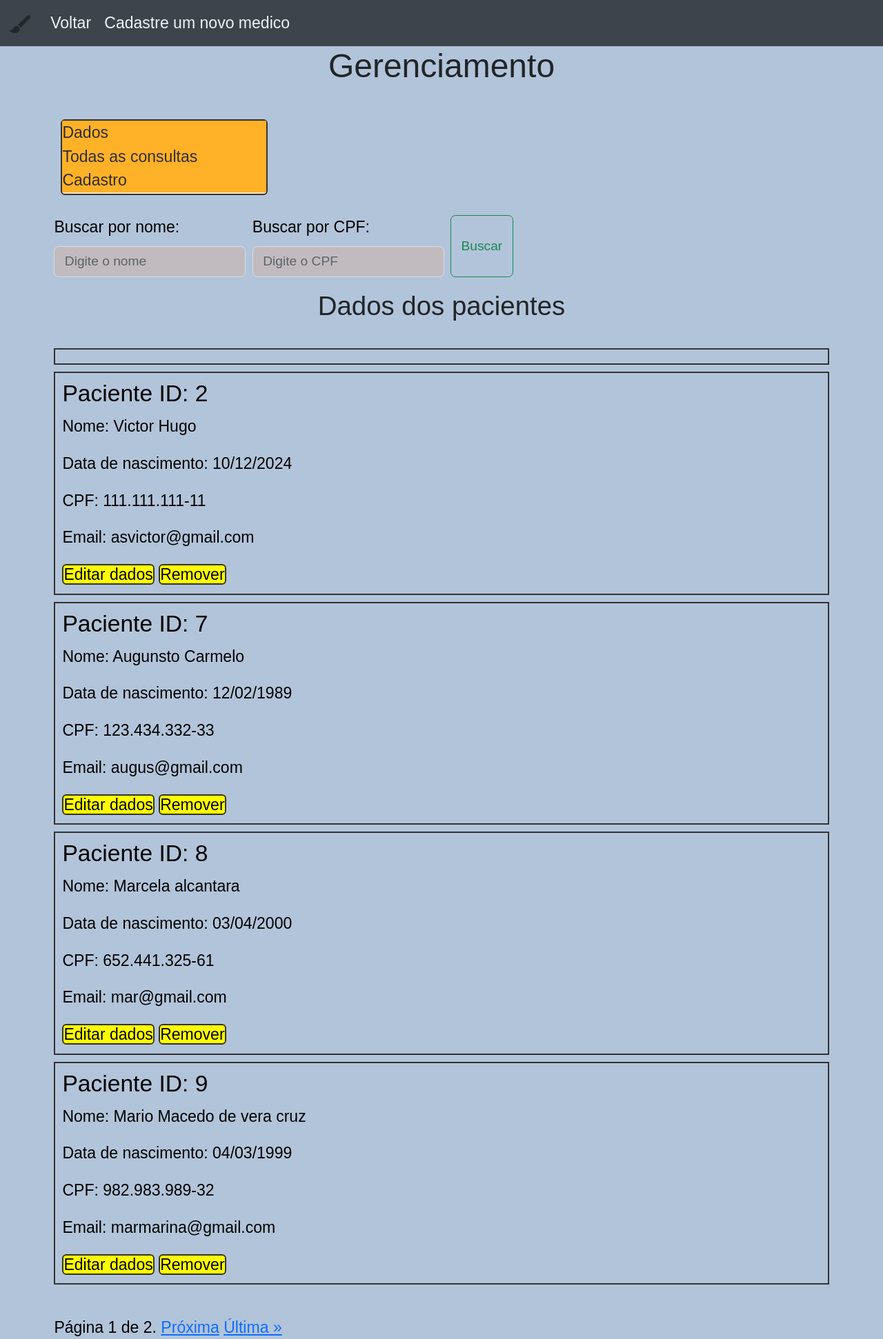
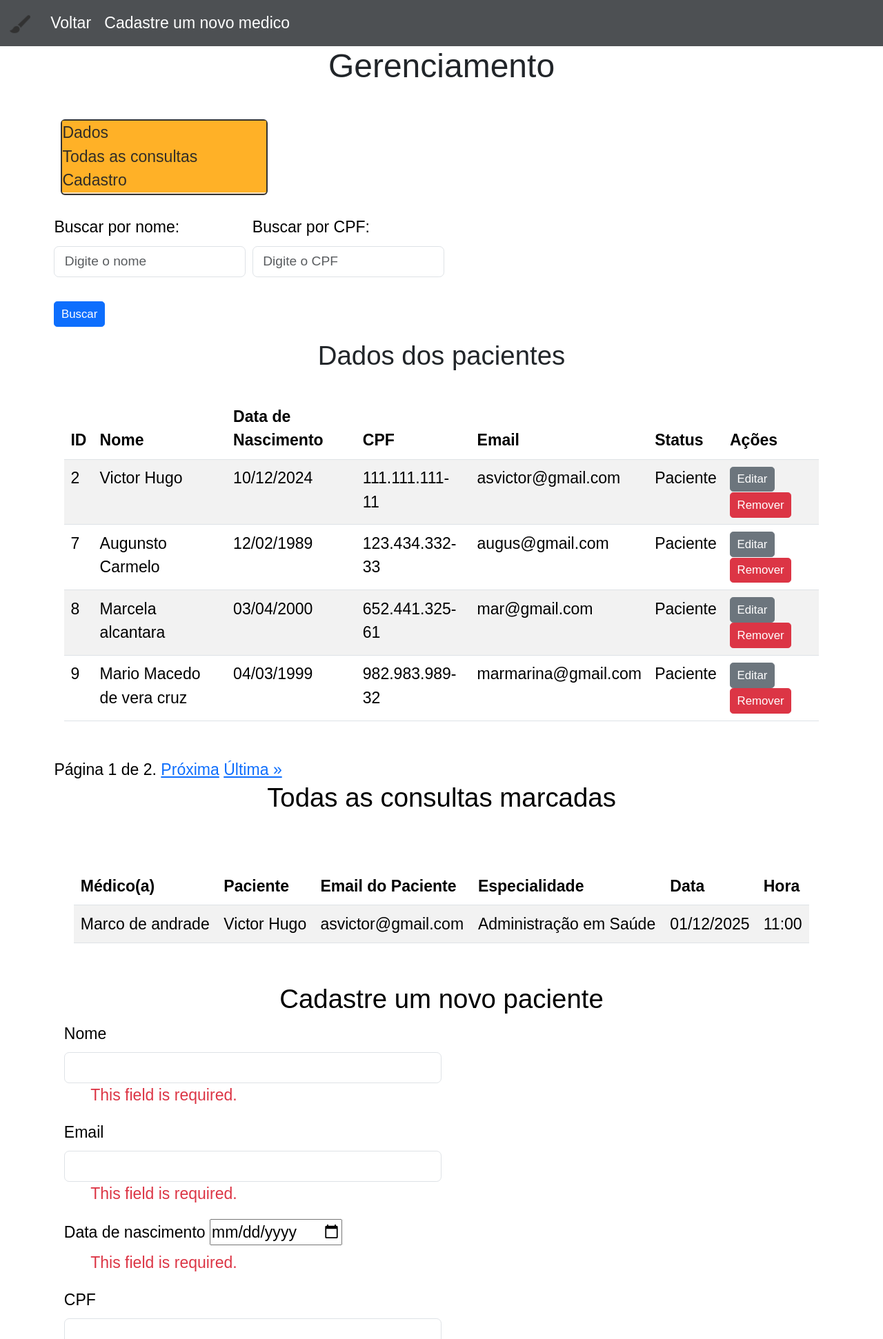
Before and after one commit to Victor-HCSilva/deploydjango, a Django app: page /portal_do_paciente/1/gestao_de_pacientes/ in a window 1280 px wide. Shown: the top 1942 px of the page at 69% size. Run offline with Django 5.2, Linux system fonts and the light colour scheme; a user stored in the database is signed in; data comes from the database, SQL or seed files in the repository; both versions use the stored data as it was after the commit.

Commit message:
Adicionando o boostrap

```diff
--- a/portal_do_paciente/templates/gerenciar_pacientes.html
+++ b/portal_do_paciente/templates/gerenciar_pacientes.html
@@ -8,6 +8,7 @@
 
 <link rel="stylesheet" href="{% static 'css/style_gerenciar_pacientes.css' %}">
 <script src="{% static 'js/js_gerenciar_pacientes.js' %}" defer></script>
+
 <header>
   <nav class="navbar navbar-expand-lg navbar-dark bg-dark">
     <div class="container-fluid">
@@ -21,12 +22,13 @@
         <ul class="navbar-nav">
           <li class="nav-item">
             <a class="nav-link" href="{% url 'portal_do_paciente' id=adm.id%}">Voltar </a>
-            <a class="nav-link" href="{% url 'gestao_de_medicos' id=adm.id%}">Cadastre um novo medico </a>
+
             {% comment %}
             <a class="nav-link" href=#>Guia rápido</a>
             {% endcomment %}
 
           </li>
+          <li><a class="nav-link" href="{% url 'gestao_de_medicos' id=adm.id%}">Cadastre um novo medico </a></li>
         </ul>
 
       </div>
@@ -54,37 +56,67 @@
          <div class="me-2">
              <label for="search" class="form-label">Buscar por nome:</label>
              <input class="form-control" type="search" placeholder="Digite o nome" name="search" value="{{ search_query }}">
+             <br>
+             <button class="btn btn-sm btn-primary" type="submit">Buscar</button>
          </div>
           <div class="me-2">
               <label for="cpf_search" class="form-label">Buscar por CPF:</label>
             <input class="form-control" type="search" placeholder="Digite o CPF" name="cpf_search" value="{{ cpf_filter }}">
+
         </div>
-        <button class="btn btn-outline-success" type="submit">Buscar</button>
+        <br>
+
     </form>
 </div>
 <h2 id="dados" style="text-align: center;">Dados dos pacientes</h2>
 <br>
 <div class="container">
   <div class="flex-container">
+    <div class="container">
+      <table class="table table-striped">
+          <thead>
+              <tr>
+                  <th>ID</th>
+                  <th>Nome</th>
+                  <th>Data de Nascimento</th>
+                  <th>CPF</th>
+                  <th>Email</th>
+                  <th>Status</th>
+                  <th>Ações</th>
+              </tr>
+          </thead>
+          <tbody>
               {% for paciente_ in pacientes %}
-      <div class="flex-item">
                   {% if not paciente_.is_superuser %}
-          <h3>Paciente ID: {{ paciente_.id }}</h3>
+                  <tr>
+                      <td>{{ paciente_.id }}</td>
+                      <td>
                           {% if paciente_.nome %}
-            <p>Nome: {{ paciente_.nome }}</p>
+                             {{ paciente_.nome }}
+                          {% else %}
+                              Não informado
                           {% endif %}
-
-          <p>Data de nascimento: {{ paciente_.data_de_nascimento | date:'d/m/Y' }}</p>
-          <p>CPF: {{ paciente_.cpf }}</p>
-          <p>Email: {{ paciente_.email }}</p>
+                      </td>
+                      <td>{{ paciente_.data_de_nascimento | date:'d/m/Y' }}</td>
+                      <td>{{ paciente_.cpf }}</td>
+                      <td>{{ paciente_.email }}</td>
+                      <td>
                           {% if paciente_.is_staff %}
-            <p style="color:red">Funcionário (a)</p>
+                              <span class="badge bg-danger">Funcionário(a)</span>
+                          {% else %}
+                              Paciente
                           {% endif %}
-          <a class="editar" href="{% url 'editar_paciente' id_paciente=paciente_.id id_adm=adm.id %}">Editar dados</a>
-          <a class="editar" href="{% url 'remover_paciente' id=paciente_.id id_adm=adm.id %}">Remover</a>
+                      </td>
+                      <td>
+                          <a class="btn btn-sm btn-secondary" href="{% url 'editar_paciente' id_paciente=paciente_.id id_adm=adm.id %}">Editar</a>
+                          <a class="btn btn-sm btn-danger" href="{% url 'remover_paciente' id=paciente_.id id_adm=adm.id %}">Remover</a>
+                      </td>
+                  </tr>
                   {% endif %}
+              {% endfor %}
+          </tbody>
+      </table>
   </div>
-    {% endfor %}
   </div>
 
   <br>
@@ -112,24 +144,42 @@
   <br>
   <br>
   <div class="flex-container container" >
+    <div class="container">
       {% if agendamentos %}
+          <table class="table table-striped">
+              <thead>
+                  <tr>
+                      <th>Médico(a)</th>
+                      <th>Paciente</th>
+                      <th>Email do Paciente</th>
+                      <th>Especialidade</th>
+                      <th>Data</th>
+                      <th>Hora</th>
+                  </tr>
+              </thead>
+              <tbody>
                   {% for agendamento in agendamentos %}
-      <div class="flex-item">
-        <strong><p style="color: brown;">Médico(a): {{ agendamento.medico.nome }}</p></strong>
-
+                  <tr>
+                      <td>{{ agendamento.medico.nome }}</td>
+                      <td>
                           {% if agendamento.paciente.nome %}
-        <strong><p style="color: brown;">Paciente: {{ agendamento.paciente.nome }}</p></strong>
-
+                              {{ agendamento.paciente.nome }}
+                          {% else %}
+                             Não informado
                           {% endif %}
-        <p>Email do paciente: {{ agendamento.paciente.email }}</p>
-        <p>Especialidade do médico: {{ agendamento.medico.especialidade }}</p>  <!-- Assumindo que medico tem especialidade -->
-        <p>Data: {{ agendamento.data | date:'d/m/Y' }}</p>
-        <p>Hora: {{ agendamento.hora|date:"H:i" }}</p>
+                      </td>
+                      <td>{{ agendamento.paciente.email }}</td>
+                       <td>{{ agendamento.medico.especialidade }}</td>
+                      <td>{{ agendamento.data | date:'d/m/Y' }}</td>
+                      <td>{{ agendamento.hora|date:"H:i" }}</td>
+                  </tr>
+                  {% endfor %}
+              </tbody>
+          </table>
+      {% else %}
+          <h3 class="text-center text-danger">Sem consultas agendadas</h3>
+      {% endif %}
   </div>
-    {% endfor %}
-    {% else %}
-    <h3 style="text-align: center;color:red;">Sem consultas</h3>
-    {% endif %}
   </div>
 </div>
 
--- a/portal_do_paciente/urls.py
+++ b/portal_do_paciente/urls.py
@@ -6,13 +6,32 @@ from . import const_names_urls as name_url
 url_name = name_url.const_names_urls
 
 urlpatterns = [
-    path('<int:id>/', views.portal_do_paciente, name=url_name['portal_do_paciente']),
-    path('<int:id>/gestao_de_pacientes/', views.gestao_de_pacientes, name=url_name['gestao_de_pacientes']),
-    path('<int:id>/gestao_de_medicos/', views_medicos.gestao_de_medicos, name=url_name['gestao_de_medicos']),
-    path('<int:id>', views.agendar_consulta, name=url_name['agendar_consulta']),
-    path('logout/', views.logout_view, name=url_name['logout']),
-    path('paciente/<int:id_adm>/<int:id_paciente>/editar/', views.editar_paciente, name=url_name['editar_paciente']),
-    path('paciente/<int:id>/<int:id_adm>remover/', views.remover_paciente, name=url_name['remover_paciente']),
-    path('paciente/<int:id_adm>/<int:id_medico>/EditarMedico', views_medicos.editar_medico, name=url_name['gestao_de_medicos']),
-    path('paciente/<int:id_adm>/<int:id_medico>/ExcluirMedico/', views_medicos.remover_medico, name=url_name['remover_medico']),
+    path('<int:id>/', views.portal_do_paciente,
+        name=url_name['portal_do_paciente']),
+
+    path('<int:id>/gestao_de_pacientes/',
+        views.gestao_de_pacientes,
+        name=url_name['gestao_de_pacientes']),
+
+    path('<int:id>/gestao_de_medicos/',
+        views_medicos.gestao_de_medicos,
+        name=url_name['gestao_de_medicos']),
+
+    path('<int:id>', views.agendar_consulta,
+        name=url_name['agendar_consulta']),
+
+    path('logout/', views.logout_view,
+        name=url_name['logout']),
+
+    path('paciente/<int:id_adm>/<int:id_paciente>/editar/',
+        views.editar_paciente, name=url_name['editar_paciente']),
+
+    path('paciente/<int:id>/<int:id_adm>remover/',
+        views.remover_paciente, name=url_name['remover_paciente']),
+
+    path('paciente/<int:id_adm>/<int:id_medico>/EditarMedico',
+        views_medicos.editar_medico, name=url_name['editar_medico']),
+
+    path('paciente/<int:id_adm>/<int:id_medico>/ExcluirMedico/',
+        views_medicos.remover_medico, name=url_name['remover_medico']),
 ]
--- a/static/css/style_gerenciar_pacientes.css
+++ b/static/css/style_gerenciar_pacientes.css
@@ -1,115 +1,6 @@
-
-  @media (min-width: 768px) { /* Para telas médias */
-    *{
-      color:black;
-      font-size: 1.7rem;
-      font-family: sans-serif;
-    }
-    body {
-      background-color: azure;
-      background-size: cover;
-      background-position: center;
-    }
-    /*__________________header*/
-  header {
-    align-items: end !important;
-    display: block;
-    opacity: 0.8;
-    color: white;
-  }
-  /* Estilos para os links da navbar */
-  .navbar-nav{
-    align-content: space-between;
 
 
-  }
-  .navbar-nav > li > a {
-    padding: 30px;
-    color: white;
-    border-radius: 6px;
-    transition: background-color 1s;
-  }
-
-  /*Para telas menores, o link é centralizado*/
-.nav-link{
-  text-align: center;
-}
-
-  /* Estilos para os links da navbar quando o mouse está sobre eles */
-  .navbar-nav > li > a:hover {
-    background-color: rgb(0, 100, 150);
-    color: white;
-  }
-  .navbar-nav{
-    display: flex;
-  }
-  li {
-    display: flex;
-  }
-
-.flex-container {
-  display: block;
-  flex-direction: column; /* Coluna vertical */
-  align-items: flex-start; /* Alinha os itens à esquerda */
-}
-
-.flex-item {
-  border: 2px solid #333;
-  margin-bottom: 10px;
-
-}
-.editar{
-  border: 2px solid #333;
-  text-decoration: none;
-  background-color: yellow;
-  border-radius: 6px;
-  color:black
-}
-
-.editar:hover{
-  transition: 1s;
-  font-size: 1.8rem;
-  text-decoration: none;
-  background-color: black;
-  border-radius: 6px;
-  color:yellow
-}
-
-.menu{
-  border-radius: 6px;
-  width: 300px;
-  height: 110px;
-  margin: 10px;
-  display: inline-block;
-  background-color: bisque;
-}
-.menu > a{
-  opacity: 0.8;
-  display: block;
-  background-color: orange;
-  color: black;
-  text-decoration: none;
-}
-
-.menu > a:hover{
-  background-color: yellow;
-  font-size: 1.3rem;
-  font-size: 1.8rem;
-  text-decoration: none;
-}
-form{
-  width: 60vw;
-}
-.form-control{
-  opacity: 0.8;
-  background-color: rgb(197, 185, 185);
-}
-  }
-
-  @media (min-width: 1200px) { /* Para telas grandes */
     body {
-
-      background-color: #b2c4d9;
       background-size: cover;
       background-position: center;
     }
@@ -207,7 +98,7 @@ form{
   border-radius: 6px;
   transition: background-color 1s;
 }
-  }
+
 
 
   .container{
```
Also changed, not shown: portal_do_paciente/templates/gestao_de_medicos.html (+6 -4 lines), static/css/style_gerenciar_medicos.css (added, +106 -0 lines), static/js/js_gerenciar_medicos.js (added, +26 -0 lines), db.sqlite3. Lines whose indentation alone changed are shown as unchanged.
